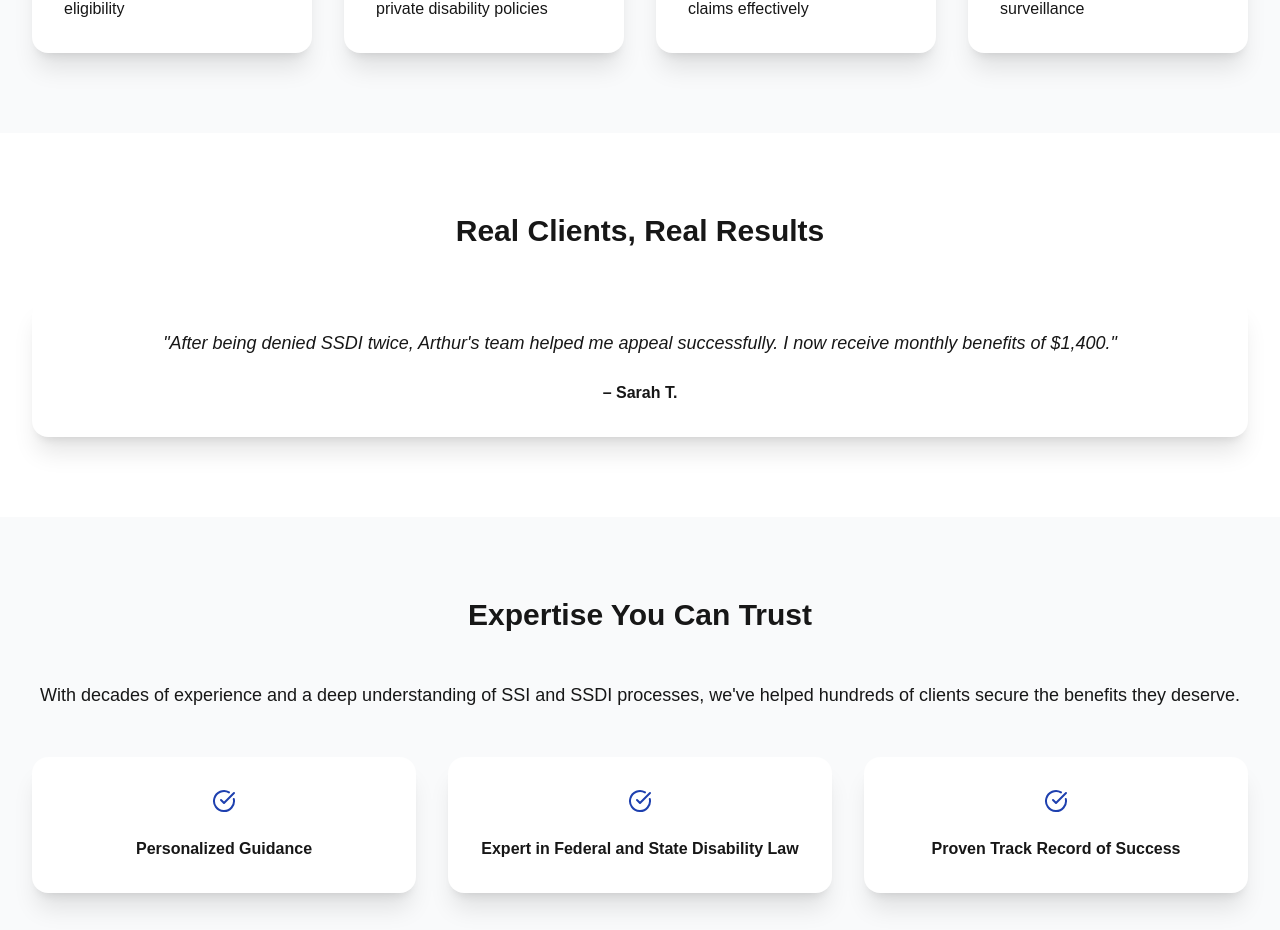
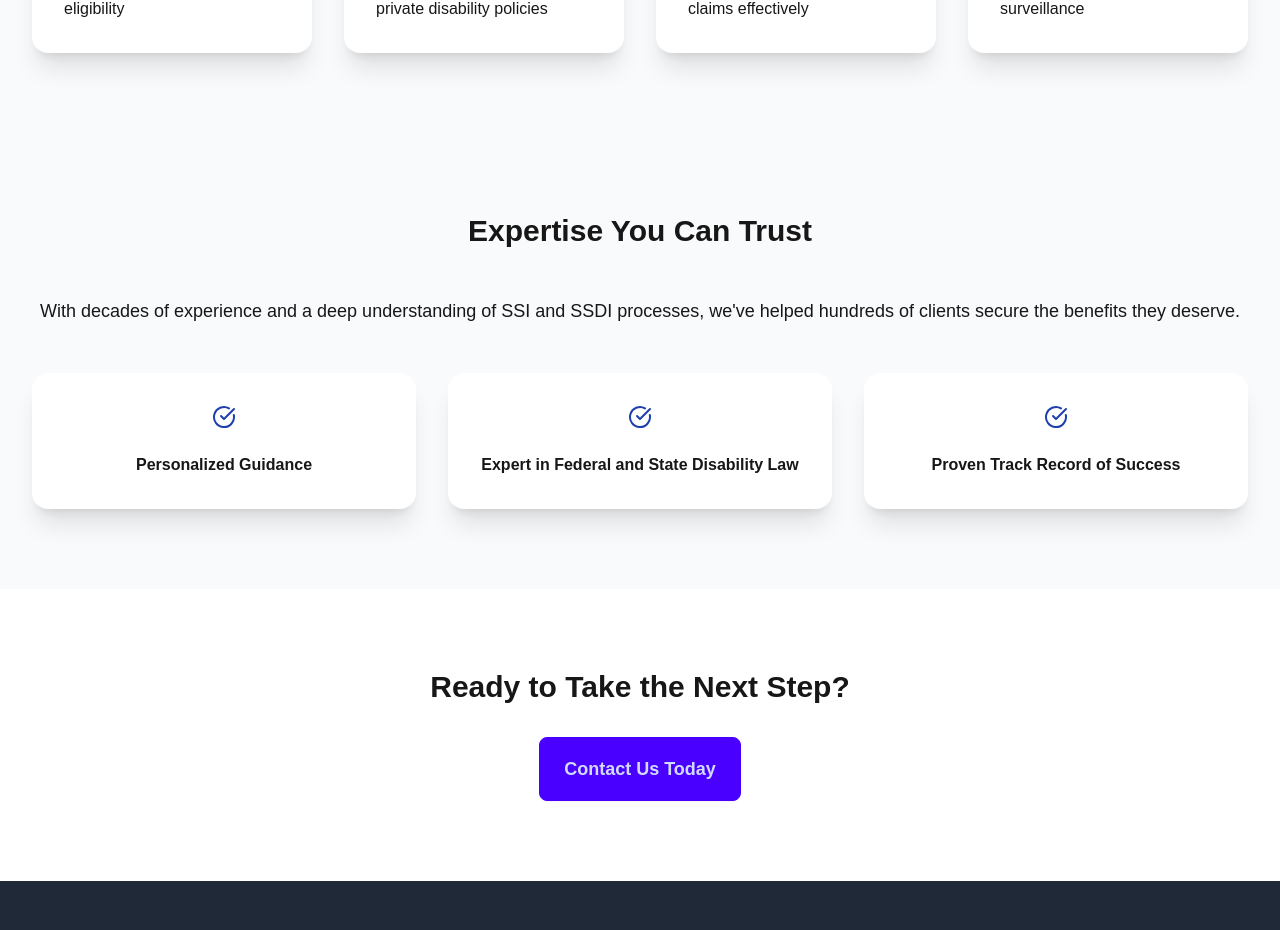
Before and after one commit to avossmeyer/VossHealthConsultant, a Next.js app: page / in a window 1280 px wide. Shown: the part 792-1722 px from the top of the page. Built offline with nearby package versions, Linux system fonts and the light colour scheme.

Commit message:
change the home page

```diff
--- a/src/app/page.js
+++ b/src/app/page.js
@@ -57,17 +57,17 @@ export default function Home() {
         </div>
       </section>
 
-      <section className="py-20">
+      {/* <section className="py-20">
         <div className="max-w-7xl mx-auto px-4 sm:px-6 lg:px-8">
           <h2 className="text-3xl font-semibold text-center mb-12">Real Clients, Real Results</h2>
           <div className="card bg-base-100 shadow-xl">
             <div className="card-body text-center">
-              <p className="text-lg italic">&#34;After being denied SSDI twice, Arthur&#39;s team helped me appeal successfully. I now receive monthly benefits of $1,400.&#34;</p>
+              <p className="text-lg italic">&#34;After being denied SSDI twice, Alex&#39;s team helped me appeal successfully. I now receive monthly benefits of $1,400.&#34;</p>
               <p className="font-semibold mt-4">– Sarah T.</p>
             </div>
           </div>
         </div>
-      </section>
+      </section> */}
 
       <section className="py-20 bg-gray-50">
         <div className="max-w-7xl mx-auto px-4 sm:px-6 lg:px-8">
```
